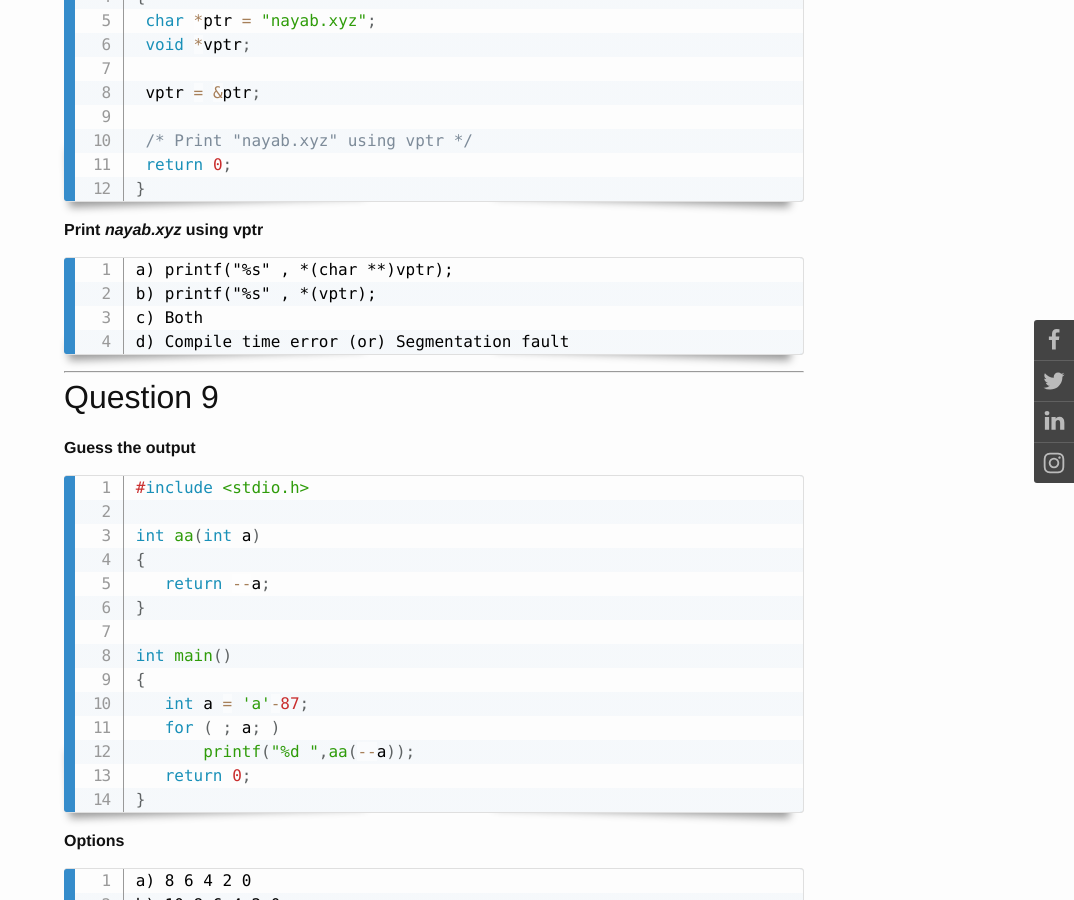
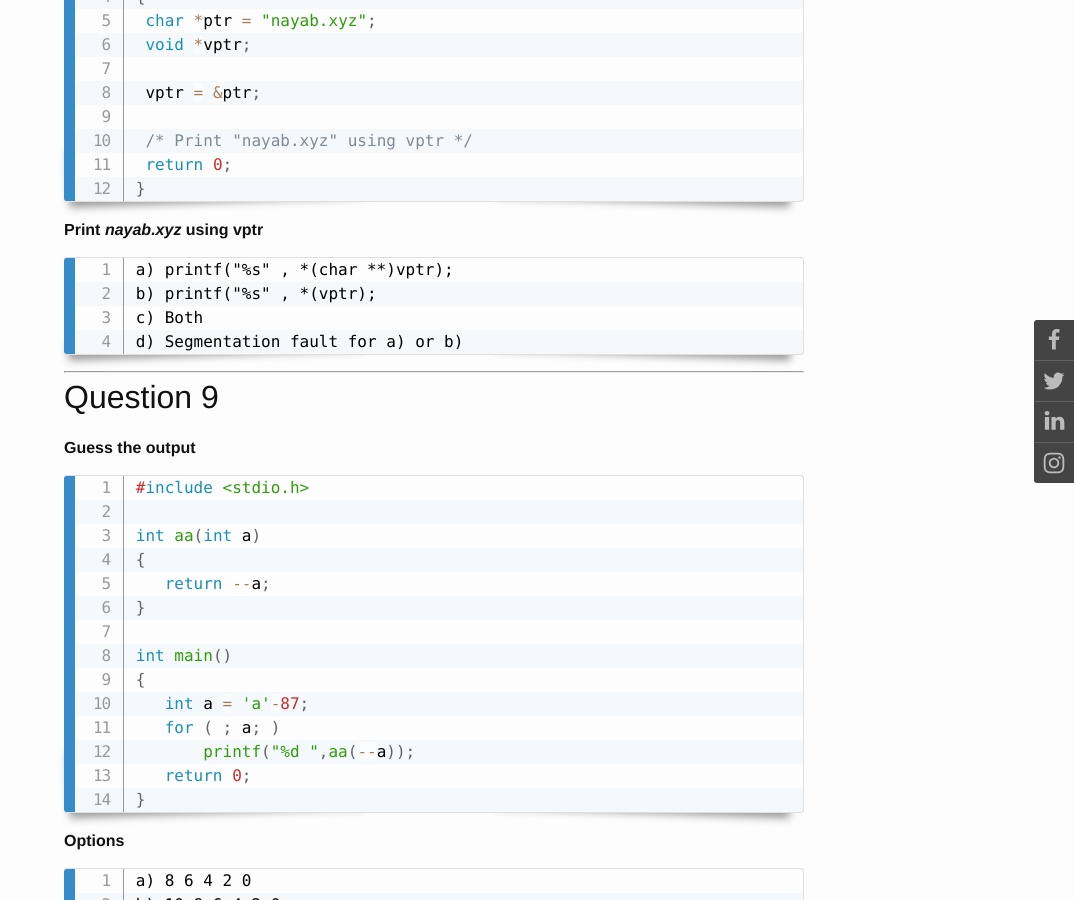
Before and after one commit to itsnayabsd/website, a Jekyll site: the page built from _posts/programming/2020-02-12-test-c-skills.md, in a window 1280 px wide and 900 px high, scrolled down 5473 px. Shown: the whole window, without its empty margins (206-1280 px from the left). Built offline with Jekyll 4.4.1, drawn with Linux system fonts in a browser that asks for light colours; comment, search, counter and statistics services are not loaded.

Commit message:
test c modified

````diff
--- a/_posts/programming/2020-02-12-test-c-skills.md
+++ b/_posts/programming/2020-02-12-test-c-skills.md
@@ -237,7 +237,7 @@ int main(void)
 a) printf("%s" , *(char **)vptr);
 b) printf("%s" , *(vptr);
 c) Both
-d) Compile time error (or) Segmentation fault
+d) Segmentation fault for a) or b)
 ```
 ___
 ## Question 9
````
